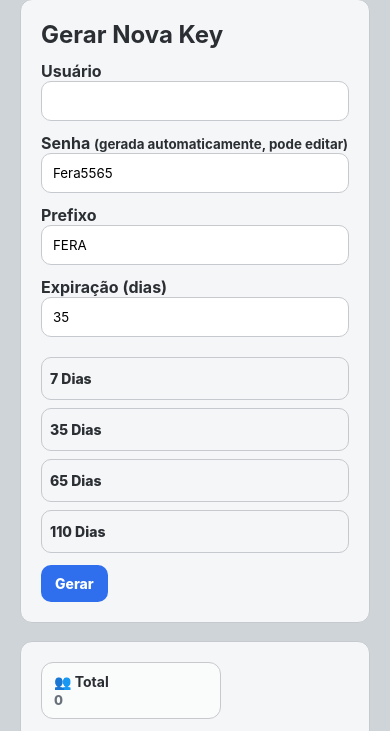
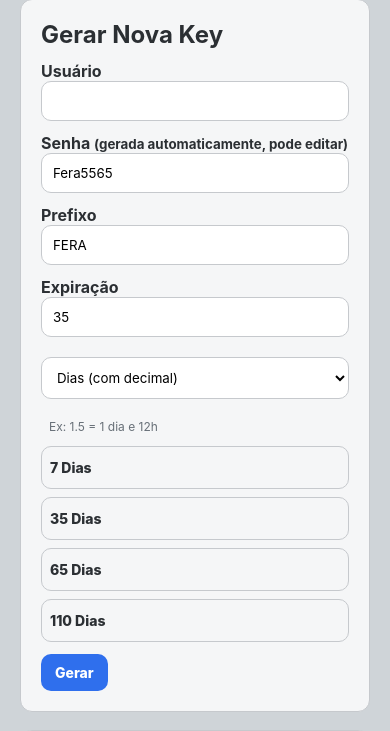
Before and after one commit to FeraAlpha/painel-licenca-server, a Flask app: template templates/admin_index.html in a window 390 px wide. Shown: the part 654-1385 px from the top of the page. Run offline with Flask 3, Linux system fonts and the light colour scheme; the template is opened without the code that fills it, so the values that code supplies are empty.

Commit message:
Implement flexible expiration input in admin index
Add flexible expiration section with input and select for time units.

```diff
--- a/templates/admin_index.html
+++ b/templates/admin_index.html
@@ -353,6 +353,29 @@
     transition: width 0.3s;
   }
 
+  .expiry-unit-row {
+    display: flex;
+    gap: 12px;
+    align-items: center;
+    flex-wrap: wrap;
+    margin-bottom: 12px;
+  }
+  .expiry-unit-row select {
+    width: auto;
+    flex: 1;
+    min-width: 120px;
+    margin-bottom: 0;
+  }
+  .expiry-unit-row input {
+    flex: 2;
+    margin-bottom: 0;
+  }
+  .expiry-unit-row .unit-hint {
+    font-size: 12px;
+    color: var(--text-light);
+    margin-left: 8px;
+  }
+
   @media (max-width: 820px){
     thead { display:none; }
 
@@ -372,6 +395,15 @@
 
     .day-buttons {
       grid-template-columns: repeat(2, 1fr);
+    }
+    .expiry-unit-row {
+      flex-direction: column;
+      align-items: stretch;
+    }
+    .expiry-unit-row select,
+    .expiry-unit-row input {
+      width: 100%;
+      margin-bottom: 8px;
     }
   }
 
@@ -454,7 +486,7 @@
   </div>
 </div>
 
-<!-- GERAR KEY (original) -->
+<!-- GERAR KEY (original com suporte a horas/minutos/segundos) -->
 <div class="card">
   <h2 style="margin-bottom:12px">Gerar Nova Key</h2>
 
@@ -468,17 +500,31 @@
     <label>Prefixo</label>
     <input name="prefix" value="FERA">
 
-    <label>Expiração (dias)</label>
-    <input name="expire_days" type="number" value="35" min="1" id="expireDays">
-
-    <div class="day-buttons">
-      <button type="button" class="btn btn-ghost" onclick="setExpiration('7')">7 Dias</button>
-      <button type="button" class="btn btn-ghost" onclick="setExpiration('35')">35 Dias</button>
-      <button type="button" class="btn btn-ghost" onclick="setExpiration('65')">65 Dias</button>
-      <button type="button" class="btn btn-ghost" onclick="setExpiration('110')">110 Dias</button>
+    <!-- Seção de expiração flexível -->
+    <label>Expiração</label>
+    <div class="expiry-unit-row">
+      <input type="number" id="expiryValue" step="any" value="35" style="flex:2">
+      <select id="expiryUnit" style="flex:1">
+        <option value="days">Dias (com decimal)</option>
+        <option value="hours">Horas</option>
+        <option value="minutes">Minutos</option>
+        <option value="seconds">Segundos</option>
+      </select>
+      <span class="unit-hint" id="unitHint">Ex: 1.5 = 1 dia e 12h</span>
     </div>
 
-    <button type="submit" class="btn btn-primary" onclick="setLoading(this)">Gerar</button>
+    <!-- Botões rápidos (sempre em dias) -->
+    <div class="day-buttons">
+      <button type="button" class="btn btn-ghost" onclick="setQuickExpiration(7)">7 Dias</button>
+      <button type="button" class="btn btn-ghost" onclick="setQuickExpiration(35)">35 Dias</button>
+      <button type="button" class="btn btn-ghost" onclick="setQuickExpiration(65)">65 Dias</button>
+      <button type="button" class="btn btn-ghost" onclick="setQuickExpiration(110)">110 Dias</button>
+    </div>
+
+    <!-- Campo oculto que receberá o valor em segundos (enviado ao servidor) -->
+    <input type="hidden" name="expire_seconds" id="expireSeconds">
+
+    <button type="submit" class="btn btn-primary" onclick="prepareSubmit(event)">Gerar</button>
   </form>
 </div>
 
@@ -624,7 +670,7 @@
             </form>
           </div>
          </td>
-       </tr>
+      </tr>
       {% endfor %}
     </tbody>
   </table>
@@ -854,6 +900,17 @@ document.addEventListener("DOMContentLoaded", function() {
   renderExp();
   updateDashboard();
   highlightUserFromURL();
+
+  // Atualizar dica quando a unidade mudar
+  const unitSelect = document.getElementById('expiryUnit');
+  const hintSpan = document.getElementById('unitHint');
+  unitSelect.addEventListener('change', function() {
+    const unit = this.value;
+    if (unit === 'days') hintSpan.innerText = 'Ex: 1.5 = 1 dia e 12h';
+    else if (unit === 'hours') hintSpan.innerText = 'Ex: 24 = 1 dia';
+    else if (unit === 'minutes') hintSpan.innerText = 'Ex: 1440 = 1 dia';
+    else hintSpan.innerText = 'Ex: 86400 = 1 dia';
+  });
 });
 
 function toggleDark(){ document.body.classList.toggle("dark"); }
@@ -865,8 +922,58 @@ function toast(msg, type="ok"){
   setTimeout(()=>t.classList.remove("show"), 3000);
 }
 
-function setExpiration(days){
-  document.querySelector('input[name="expire_days"]').value = days;
+// Função para usar os botões rápidos (em dias)
+function setQuickExpiration(days) {
+  document.getElementById('expiryValue').value = days;
+  document.getElementById('expiryUnit').value = 'days';
+  document.getElementById('unitHint').innerText = 'Ex: 1.5 = 1 dia e 12h';
+}
+
+// Preparar o envio do formulário: converter para segundos e colocar no campo expire_seconds
+function prepareSubmit(event) {
+  // Impedir o envio imediato para fazer a conversão
+  event.preventDefault();
+
+  const form = document.getElementById('generateForm');
+  const value = parseFloat(document.getElementById('expiryValue').value);
+  const unit = document.getElementById('expiryUnit').value;
+
+  if (isNaN(value) || value <= 0) {
+    toast('Digite um valor positivo para a expiração', 'warn');
+    return;
+  }
+
+  let seconds = 0;
+  switch (unit) {
+    case 'days':
+      seconds = value * 86400;
+      break;
+    case 'hours':
+      seconds = value * 3600;
+      break;
+    case 'minutes':
+      seconds = value * 60;
+      break;
+    case 'seconds':
+      seconds = value;
+      break;
+  }
+
+  // Arredonda para inteiro (segundos)
+  seconds = Math.round(seconds);
+  if (seconds === 0) {
+    toast('A expiração não pode ser zero', 'warn');
+    return;
+  }
+
+  // Preencher o campo oculto
+  document.getElementById('expireSeconds').value = seconds;
+
+  // Remover qualquer campo antigo que pudesse causar conflito (ex: expire_days)
+  // O formulário não tem mais input com nome expire_days (removemos), então está seguro.
+
+  // Enviar o formulário
+  form.submit();
 }
 
 function copiar(t, el){
```
